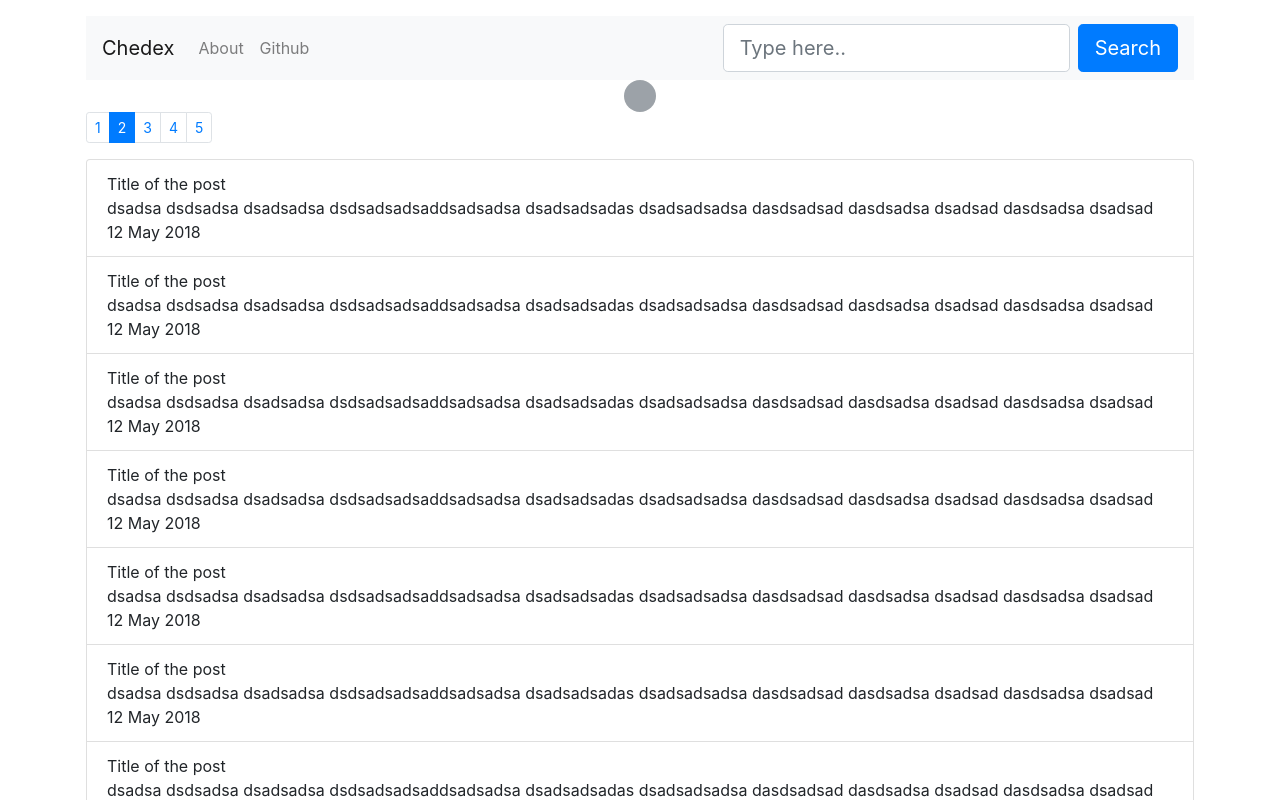
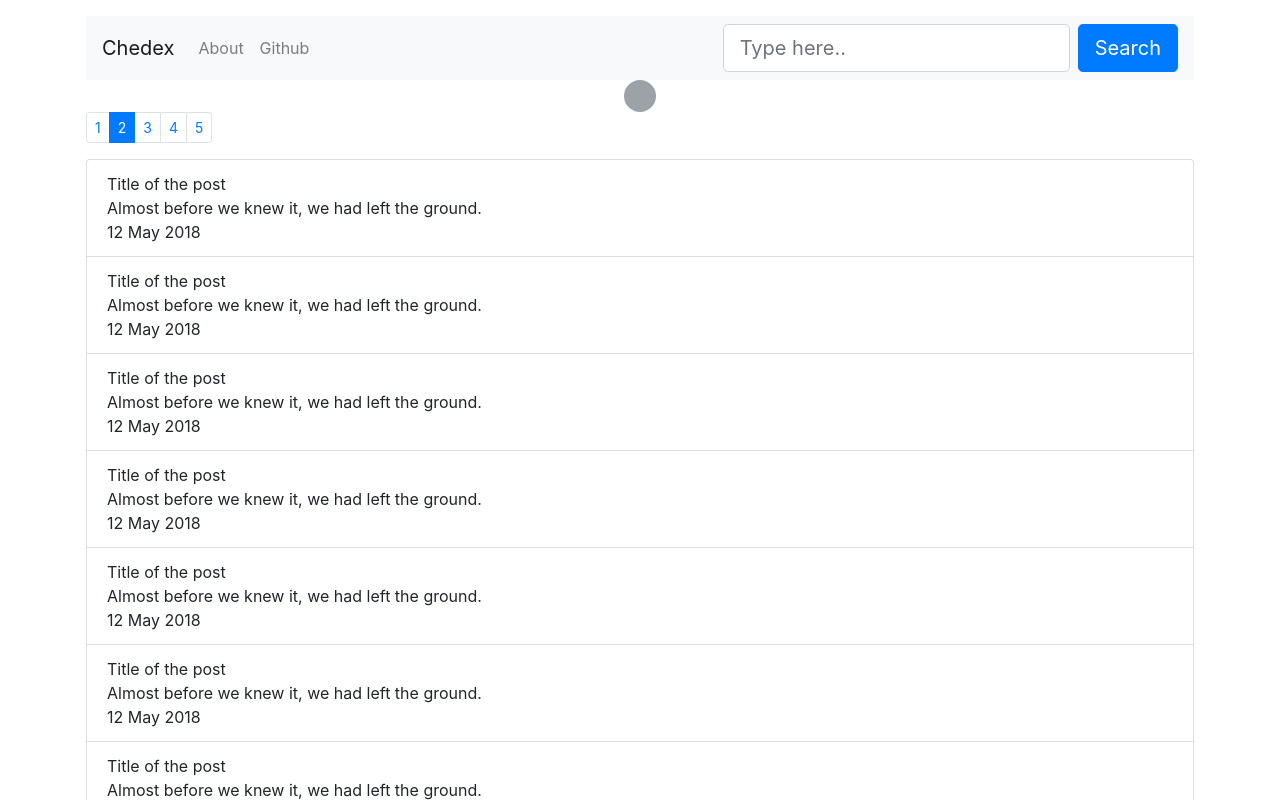
Before and after one commit to h4ck4life/chedex_react, a React (Create React App) app: page / in a window 1280 px wide. Shown: the top 800 px of the page. Built offline with nearby package versions, Linux system fonts and the light colour scheme.

Commit message:
Fix warnings

```diff
--- a/public/index.html
+++ b/public/index.html
@@ -22,6 +22,10 @@
       work correctly both with client-side routing and a non-root public URL.
       Learn how to configure a non-root public URL by running `npm run build`.
     -->
+    <link
+      href="https://fonts.googleapis.com/css2?family=Raleway&display=swap"
+      rel="stylesheet"
+    />
     <title>Chedex | Full-text search of chedet.cc blog</title>
   </head>
 
--- a/src/App.js
+++ b/src/App.js
@@ -21,11 +21,10 @@ const listItems = function () {
     .fill()
     .map((_, i) => {
       return (
-        <ListGroup.Item>
+        <ListGroup.Item key={i}>
           <Post
-            key={i}
             title="Title of the post"
-            content="dsadsa dsdsadsa dsadsadsa dsdsadsadsaddsadsadsa dsadsadsadas dsadsadsadsa dasdsadsad dasdsadsa dsadsad dasdsadsa dsadsad"
+            content="Almost before we knew it, we had left the ground."
             date="12 May 2018"
           />
         </ListGroup.Item>
--- a/src/styles.css
+++ b/src/styles.css
@@ -1,9 +1,7 @@
-@font-face {
+body {
   font-family: "Raleway";
-  src: local("Raleway"), url(./fonts/Raleway-Regular.ttf) format("ttf");
 }
 
 .App {
-  font-family: Raleway;
   text-align: center;
 }
```
